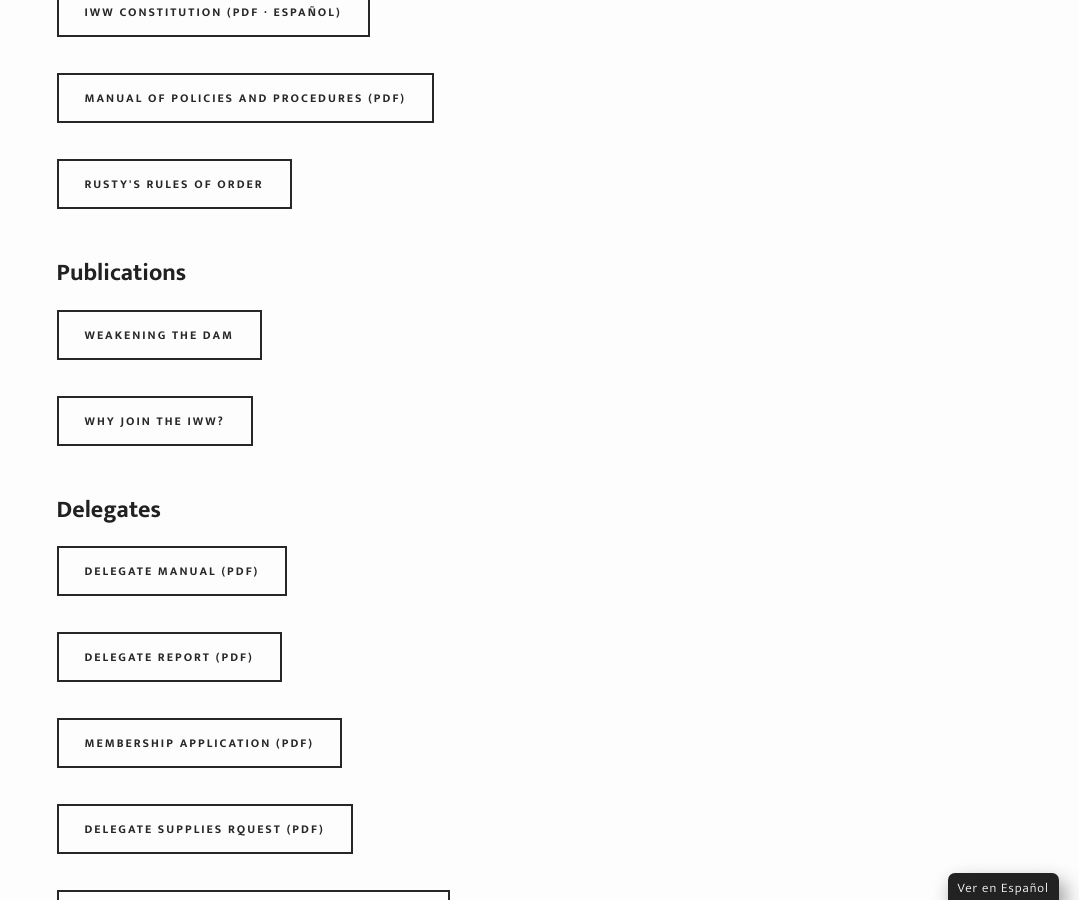
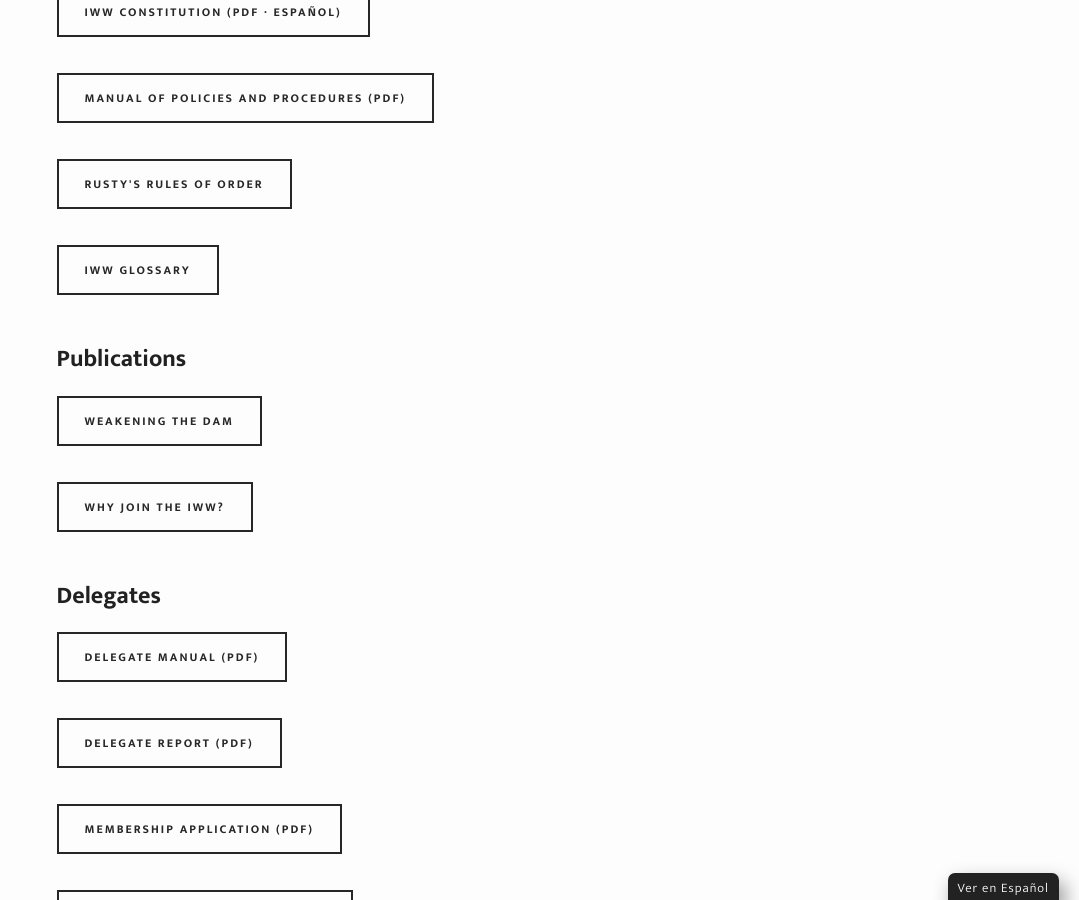
Before and after one commit to IWW-NYC-GMB/iww.nyc, a Jekyll site: the page built from resources.html, in a window 1280 px wide and 900 px high, scrolled down 1012 px. Shown: the whole window, without its empty margins (201-1280 px from the left). Built offline with Jekyll 4.4.1, drawn with Linux system fonts in a browser that asks for light colours; some web fonts are replaced.

Commit message:
Update resources.html

```diff
--- a/resources.html
+++ b/resources.html
@@ -9,7 +9,8 @@
 <a href="https://www.iww.org/PDF/Constitutions/CurrentIWWConstitution.pdf"><button class="small" style="margin: 12px 15px 24px 0;" ontouchstart="">IWW Constitution (PDF)</button></a><br>
 <a href="https://www.iww.org/PDF/Spanish/IWWConstitution2013esp.pdf" hreflang="es"><button class="small" style="margin: 12px 15px 24px 0;" ontouchstart="">IWW Constitution (PDF · Español)</button></a><br>
 <a href="https://www.iww.org/PDF/Official/MPP.pdf"><button class="small" style="margin: 12px 15px 24px 0;" ontouchstart="">Manual of Policies and Procedures (PDF)</button></a><br>
-<a href="{{ site.baseurl }}/rustys"><button class="small" style="margin: 12px 15px 24px 0;" ontouchstart="">Rusty's Rules of Order</button></a><br><br>
+<a href="{{ site.baseurl }}/rustys"><button class="small" style="margin: 12px 15px 24px 0;" ontouchstart="">Rusty's Rules of Order</button></a><br>
+<a href="{{ site.baseurl }}/glossary"><button class="small" style="margin: 12px 15px 24px 0;" ontouchstart="">IWW Glossary</button></a><br><br>
 <h2>Publications</h2>
 <!-- <a href="{{ site.baseurl }}/obu"><button class="small" style="margin: 12px 15px 24px 0;" ontouchstart="">One Big Union</button></a><br> -->
 <a href="{{ site.baseurl }}/wtd"><button class="small" style="margin: 12px 15px 24px 0;" ontouchstart="">Weakening the Dam</button></a><br>
```
